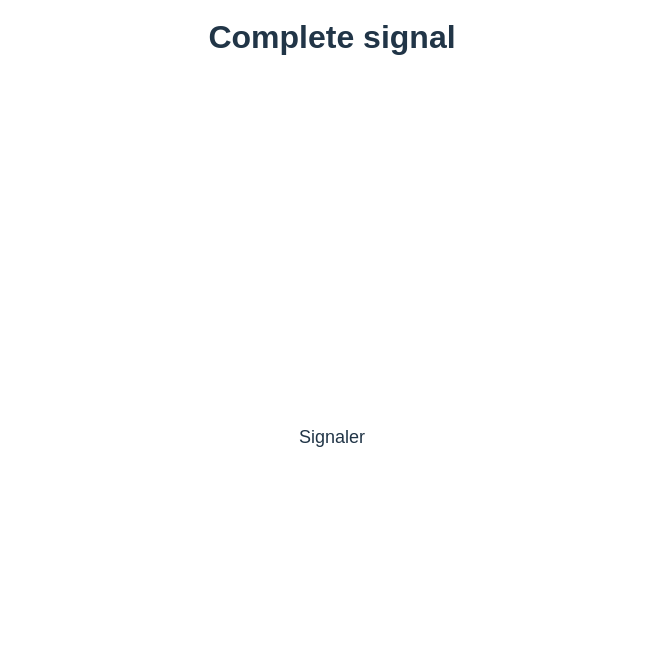
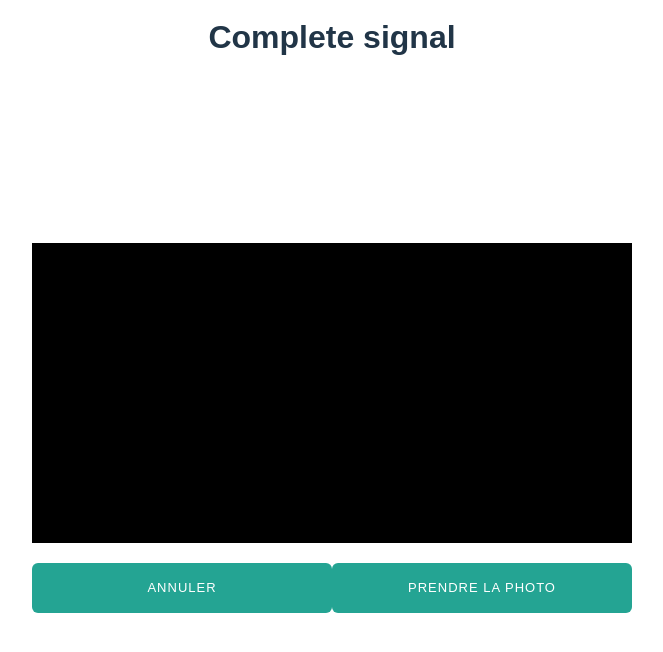
Before and after one commit to kayvin-atecna/frontend, a React (Vite) app: page /camera in a window 1280 px wide. Shown: the top 652 px of the page, without its empty margins (308-971 px from the left). Built offline with nearby package versions, Linux system fonts and the light colour scheme; no server answers.

Commit message:
feat: add camera display

```diff
--- a/src/pages/CameraPage.tsx
+++ b/src/pages/CameraPage.tsx
@@ -1,8 +1,72 @@
+import { useEffect, useRef, useState } from "react";
+import { useNavigate } from "react-router-dom";
+import Button from "@/components/button";
+
 export default function CameraPage() {
+  const videoRef = useRef<HTMLVideoElement | null>(null);
+  const [stream, setStream] = useState<MediaStream | null>(null);
+  const [error, setError] = useState<string | null>(null);
+  const navigate = useNavigate();
+
+  useEffect(() => {
+    let active = true;
+    console.log("Requesting camera…");
+
+    navigator.mediaDevices
+      .getUserMedia({ video: true })
+      .then((mediaStream) => {
+        if (!active) return;
+        console.log("Stream:", mediaStream);
+        setStream(mediaStream);
+
+        const video = videoRef.current;
+        if (video) {
+          video.srcObject = mediaStream;
+          console.log("Attached stream to video element");
+          const p = video.play();
+          if (p) {
+            p.then(() => console.log("video.play() started"))
+             .catch((err) => console.warn("video.play() failed:", err));
+          }
+        }
+      })
+      .catch((err) => {
+        console.error("[CameraPage] getUserMedia failed:", err);
+        setError(err.message);
+      });
+
+    return () => {
+      active = false;
+      console.log("[CameraPage] Cleaning up stream");
+      stream?.getTracks().forEach((t) => t.stop());
+    };
+
+  // eslint-disable-next-line react-hooks/exhaustive-deps
+  }, []); // Empty dependency array ensures this runs once on mount
 
   return (
-    <div>
-        Signaler
+    <div className="camera-container">
+      {error && (
+        <p style={{ color: "red" }}>Erreur: {error}</p>
+      )}
+      <video
+        className="camera-video"
+        ref={videoRef}
+        autoPlay
+        playsInline
+        muted
+        style={{
+          width: "100%",
+          maxHeight: "400px",
+          objectFit: "cover",
+          background: "black",
+          display: "block",
+        }}
+      />
+      <div className="camera-actions">
+        <Button onClick={() => navigate("/")}>Annuler</Button>
+        <Button onClick={() => navigate("/result")}>Prendre la photo</Button>
+      </div>
     </div>
   );
 }
```
Also changed, not shown: src/index.css (+33 -0 lines).
